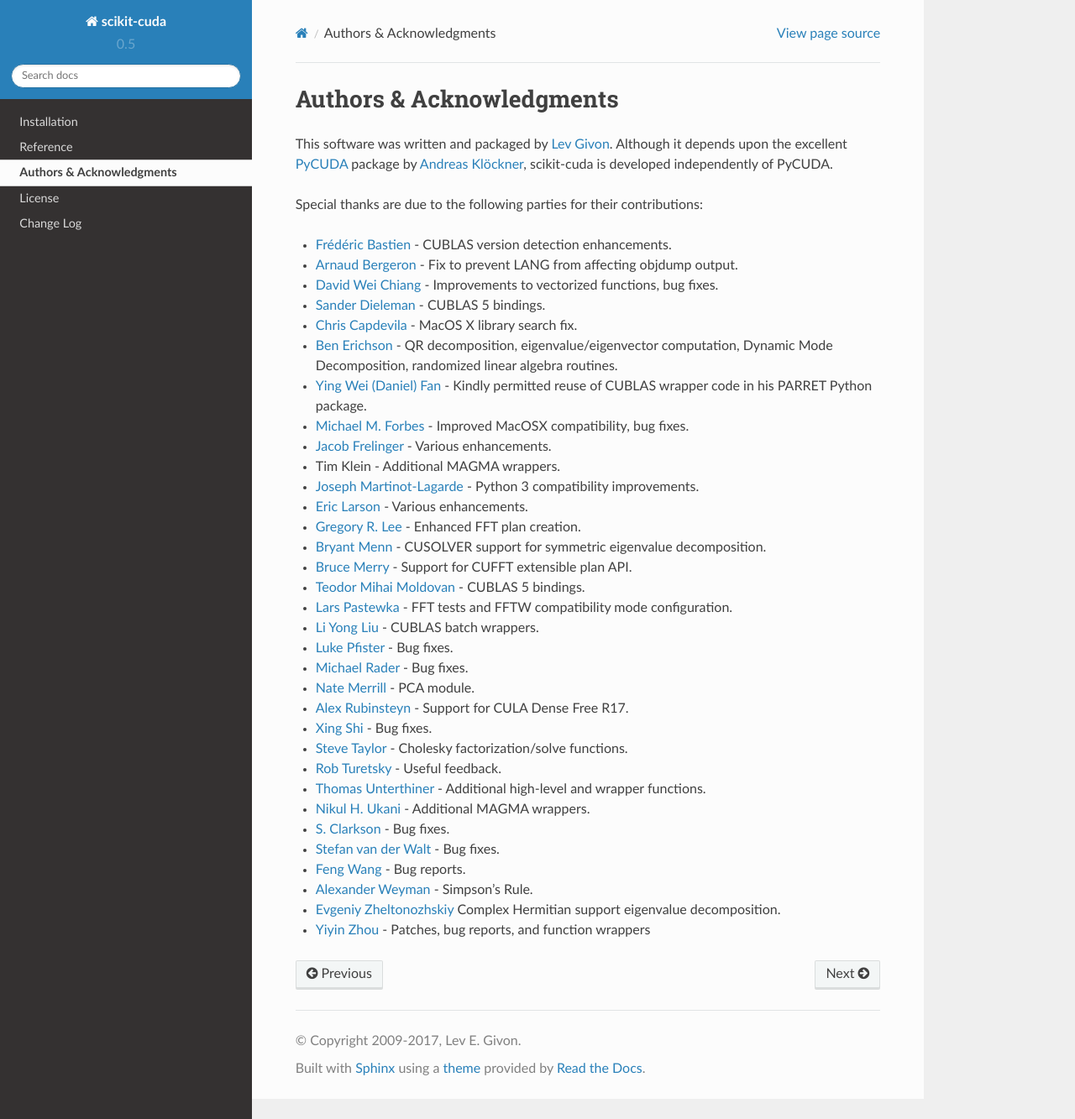
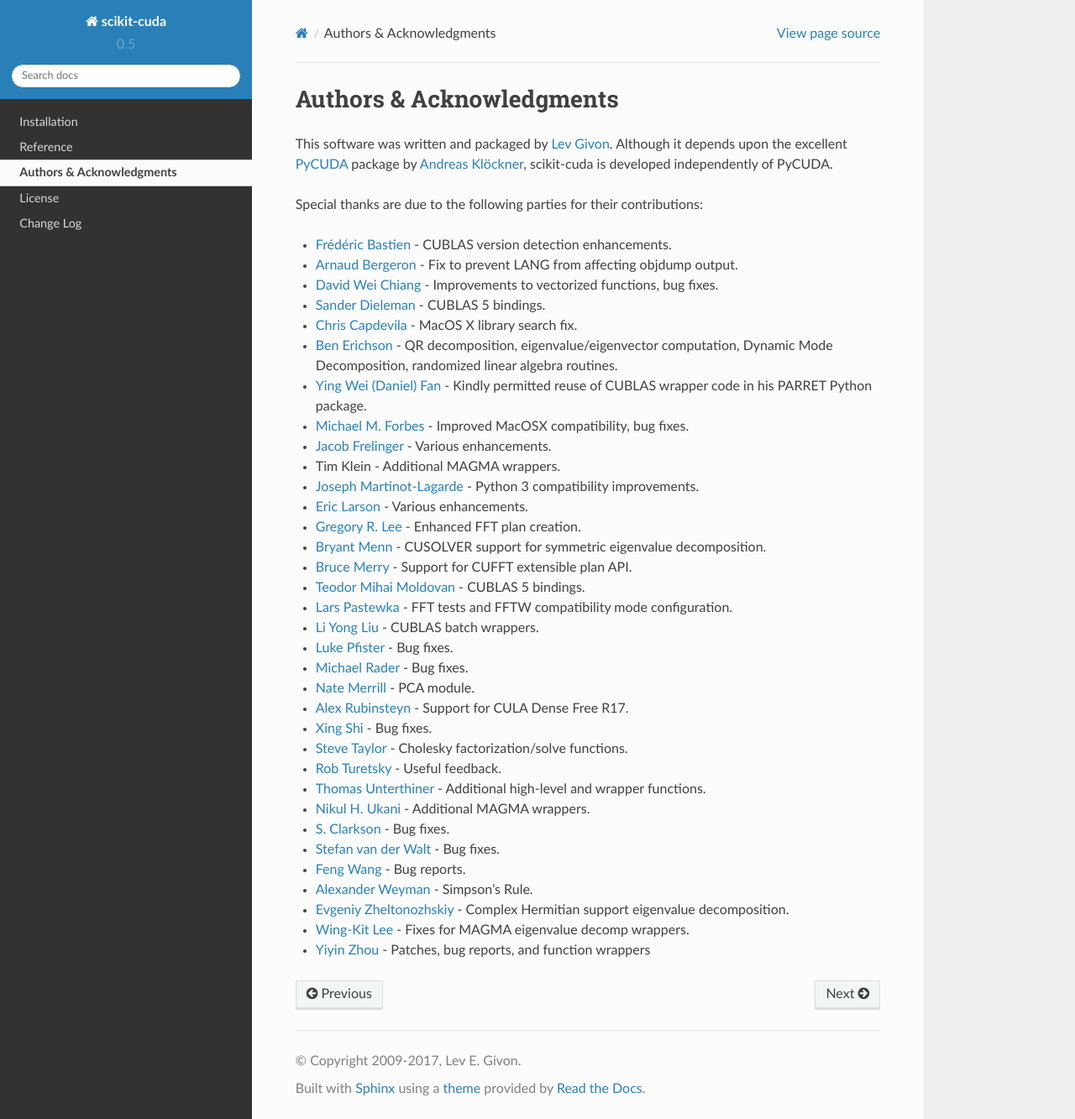
Before and after one commit to lebedov/scikit-cuda, a Sphinx documentation site: the page built from docs/source/authors.rst, in a window 1280 px wide and 1333 px high. Shown: the whole window at 84% size. Built offline with Sphinx 7.4.7 and the Read the Docs theme 2.0.0, drawn with Linux system fonts in a browser that asks for light colours; formulas are drawn with MathJax 3.

Commit message:
Update changelog.

```diff
--- a/README.rst
+++ b/README.rst
@@ -87,6 +87,7 @@
                         Arnaud Bergeron and
                         Nikul H. Ukani and
                         Feng Wang and
+                        Wing-Kit Lee and
                         Yiyin Zhou},
         title        = {scikit-cuda 0.5.1: a {Python} interface to {GPU}-powered libraries},
         month        = December,
--- a/docs/source/authors.rst
+++ b/docs/source/authors.rst
@@ -51,7 +51,9 @@
 - `Stefan van der Walt <https://github.com/stefanv>`_ - Bug fixes.
 - `Feng Wang <https://github.com/cnwangfeng>`_ - Bug reports.
 - `Alexander Weyman <https://github.com/AlexanderWeyman>`_ - Simpson's Rule.
-- `Evgeniy Zheltonozhskiy <https://github.com/randl>`_ Complex Hermitian support
-  eigenvalue decomposition.
+- `Evgeniy Zheltonozhskiy <https://github.com/randl>`_ - Complex Hermitian
+  support eigenvalue decomposition.
+- `Wing-Kit Lee <https://github.com/wingkitlee>`_ - Fixes for MAGMA eigenvalue
+  decomp wrappers.
 - `Yiyin Zhou <https://github.com/yiyin>`_ - Patches, bug reports, and function
   wrappers
--- a/docs/source/changes.rst
+++ b/docs/source/changes.rst
@@ -39,6 +39,7 @@
   CUSOLVER.
 * Fix CUDA errors that only occur when unit tests are run en masse with nose or
   setuptools (#257).
+* Fix MAGMA eigenvalue decomposition wrappers (#265, fix by Wing-Kit Lee).
 
 Release 0.5.1 - (October 30, 2015)
 ----------------------------------
```
